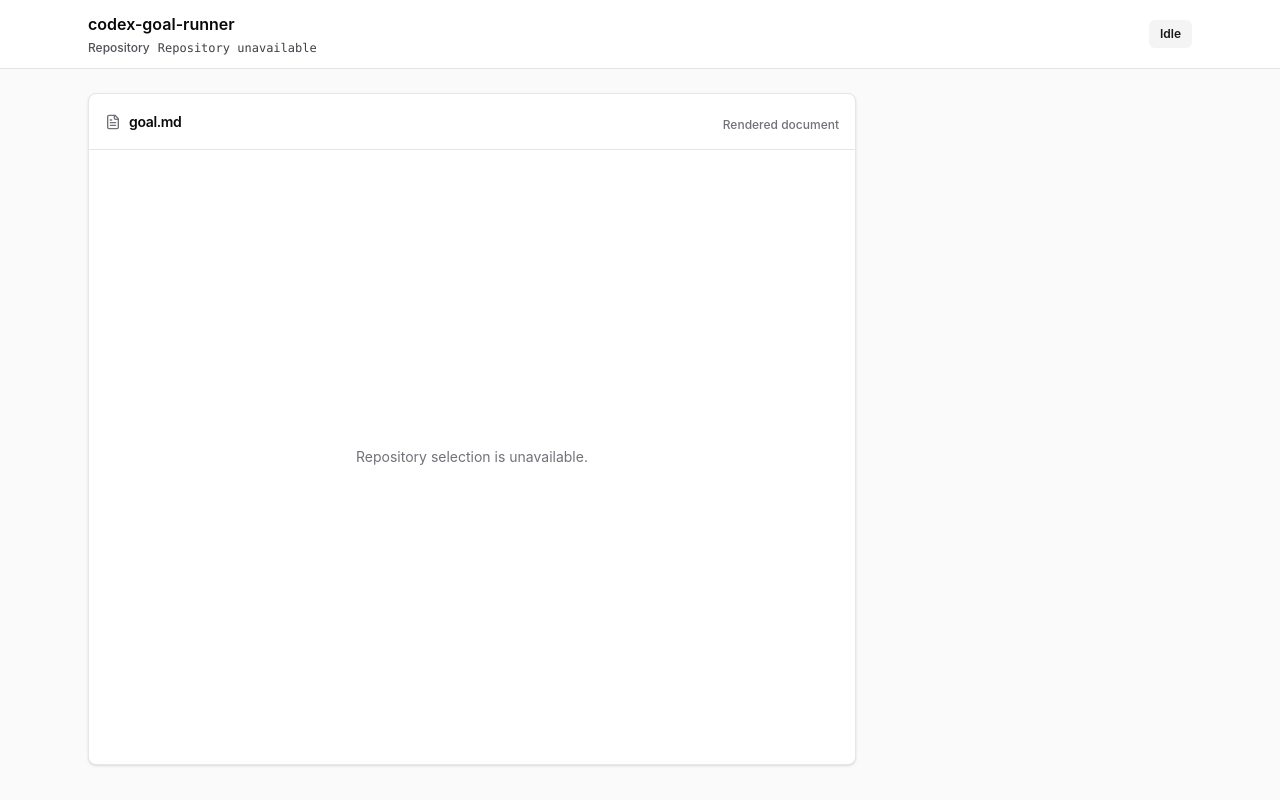
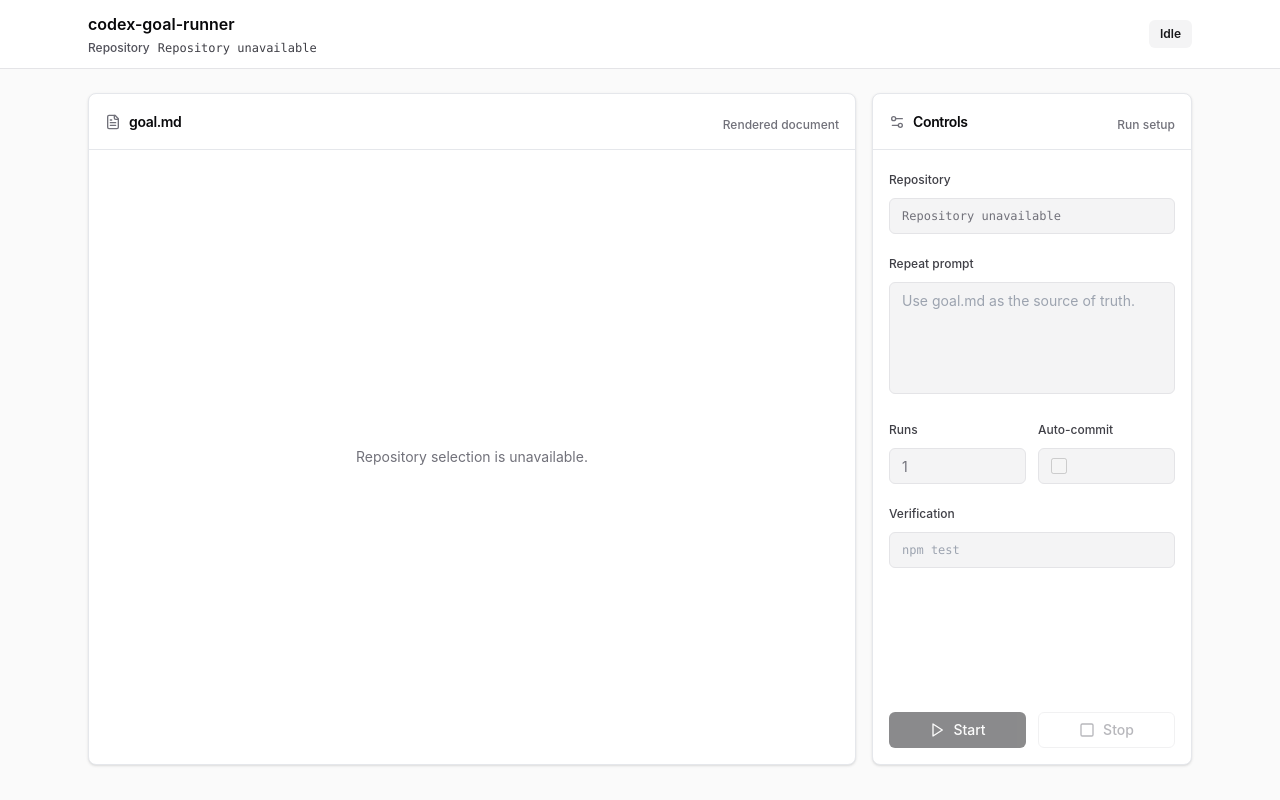
Before and after one commit to Scott-Bauman/agent-goal-runner, a React (Vite) app: page / in a window 1280 px wide. Built offline with nearby package versions, Linux system fonts and the light colour scheme; no server answers.

Commit message:
next step

```diff
--- a/src/web/App.tsx
+++ b/src/web/App.tsx
@@ -1,5 +1,5 @@
 import { useEffect, useState } from "react";
-import { FileText } from "lucide-react";
+import { FileText, Play, Settings2, Square } from "lucide-react";
 
 import { Badge, type BadgeProps } from "@/web/components/ui/badge";
 import {
@@ -76,6 +76,14 @@ const statusBadgeConfig: Record<
   },
 };
 
+function getRepositoryLabel(repositorySelection: RepositorySelectionState) {
+  return repositorySelection.status === "loading"
+    ? "Loading repository..."
+    : repositorySelection.status === "error"
+      ? "Repository unavailable"
+      : (repositorySelection.repositoryPath ?? "No repository selected");
+}
+
 function RunnerStatusBadge({ status }: { status: RunnerStatus }) {
   const config = statusBadgeConfig[status];
 
@@ -98,12 +106,7 @@ function TopBar({
   repositorySelection: RepositorySelectionState;
   status: RunnerStatus;
 }) {
-  const selectedRepositoryLabel =
-    repositorySelection.status === "loading"
-      ? "Loading repository..."
-      : repositorySelection.status === "error"
-        ? "Repository unavailable"
-        : (repositorySelection.repositoryPath ?? "No repository selected");
+  const selectedRepositoryLabel = getRepositoryLabel(repositorySelection);
 
   return (
     <header className="border-b border-zinc-200 bg-white">
@@ -125,6 +128,154 @@ function TopBar({
         <RunnerStatusBadge status={status} />
       </div>
     </header>
+  );
+}
+
+function ControlsPanel({
+  repositorySelection,
+}: {
+  repositorySelection: RepositorySelectionState;
+}) {
+  const selectedRepositoryLabel = getRepositoryLabel(repositorySelection);
+
+  return (
+    <Card
+      aria-labelledby="controls-panel-title"
+      role="region"
+      className="flex min-w-0 flex-col rounded-lg lg:min-h-[calc(100vh-8rem)]"
+    >
+      <CardHeader className="flex min-h-14 flex-row items-center justify-between gap-3 border-b px-4 py-0">
+        <div className="flex min-w-0 items-center gap-2">
+          <Settings2
+            aria-hidden="true"
+            className="h-4 w-4 shrink-0 text-muted-foreground"
+            strokeWidth={2}
+          />
+          <CardTitle
+            id="controls-panel-title"
+            className="truncate text-sm"
+          >
+            Controls
+          </CardTitle>
+        </div>
+        <CardDescription className="shrink-0 text-xs font-medium">
+          Run setup
+        </CardDescription>
+      </CardHeader>
+      <CardContent className="flex flex-1 flex-col gap-4 px-4 py-4">
+        <div className="space-y-2">
+          <label
+            className="text-xs font-medium text-zinc-700"
+            htmlFor="repository-path"
+          >
+            Repository
+          </label>
+          <input
+            className="h-9 w-full rounded-md border border-input bg-muted px-3 font-mono text-xs text-muted-foreground"
+            disabled
+            id="repository-path"
+            readOnly
+            title={selectedRepositoryLabel}
+            value={selectedRepositoryLabel}
+          />
+        </div>
+
+        <div className="space-y-2">
+          <label
+            className="text-xs font-medium text-zinc-700"
+            htmlFor="repeat-prompt"
+          >
+            Repeat prompt
+          </label>
+          <textarea
+            className="min-h-28 w-full resize-none rounded-md border border-input bg-muted px-3 py-2 text-sm leading-5 text-muted-foreground"
+            disabled
+            id="repeat-prompt"
+            placeholder="Use goal.md as the source of truth."
+            readOnly
+          />
+        </div>
+
+        <div className="grid grid-cols-2 gap-3">
+          <div className="space-y-2">
+            <label
+              className="text-xs font-medium text-zinc-700"
+              htmlFor="run-count"
+            >
+              Runs
+            </label>
+            <input
+              className="h-9 w-full rounded-md border border-input bg-muted px-3 text-sm text-muted-foreground"
+              disabled
+              id="run-count"
+              min={1}
+              readOnly
+              type="number"
+              value={1}
+            />
+          </div>
+          <div className="space-y-2">
+            <label
+              className="text-xs font-medium text-zinc-700"
+              htmlFor="auto-commit"
+            >
+              Auto-commit
+            </label>
+            <div className="flex h-9 items-center rounded-md border border-input bg-muted px-3">
+              <input
+                className="h-4 w-4"
+                disabled
+                id="auto-commit"
+                type="checkbox"
+              />
+            </div>
+          </div>
+        </div>
+
+        <div className="space-y-2">
+          <label
+            className="text-xs font-medium text-zinc-700"
+            htmlFor="verification-command"
+          >
+            Verification
+          </label>
+          <input
+            className="h-9 w-full rounded-md border border-input bg-muted px-3 font-mono text-xs text-muted-foreground"
+            disabled
+            id="verification-command"
+            placeholder="npm test"
+            readOnly
+          />
+        </div>
+
+        <div className="mt-auto grid grid-cols-2 gap-3 pt-2">
+          <button
+            className="inline-flex h-9 items-center justify-center gap-2 rounded-md bg-primary px-3 text-sm font-medium text-primary-foreground opacity-50"
+            disabled
+            type="button"
+          >
+            <Play
+              aria-hidden="true"
+              className="h-4 w-4"
+              strokeWidth={2}
+            />
+            Start
+          </button>
+          <button
+            className="inline-flex h-9 items-center justify-center gap-2 rounded-md border border-input bg-background px-3 text-sm font-medium text-muted-foreground opacity-50"
+            disabled
+            type="button"
+          >
+            <Square
+              aria-hidden="true"
+              className="h-4 w-4"
+              strokeWidth={2}
+            />
+            Stop
+          </button>
+        </div>
+      </CardContent>
+    </Card>
   );
 }
 
@@ -185,6 +336,9 @@ function OperationsWorkspace({
       <div className="min-w-0 lg:col-start-1">
         <GoalDocumentPanel repositorySelection={repositorySelection} />
       </div>
+      <aside className="min-w-0 lg:col-start-2">
+        <ControlsPanel repositorySelection={repositorySelection} />
+      </aside>
     </div>
   );
 }
```
Also changed, not shown: 1 other file (tests, documents, lock files or other folders).
